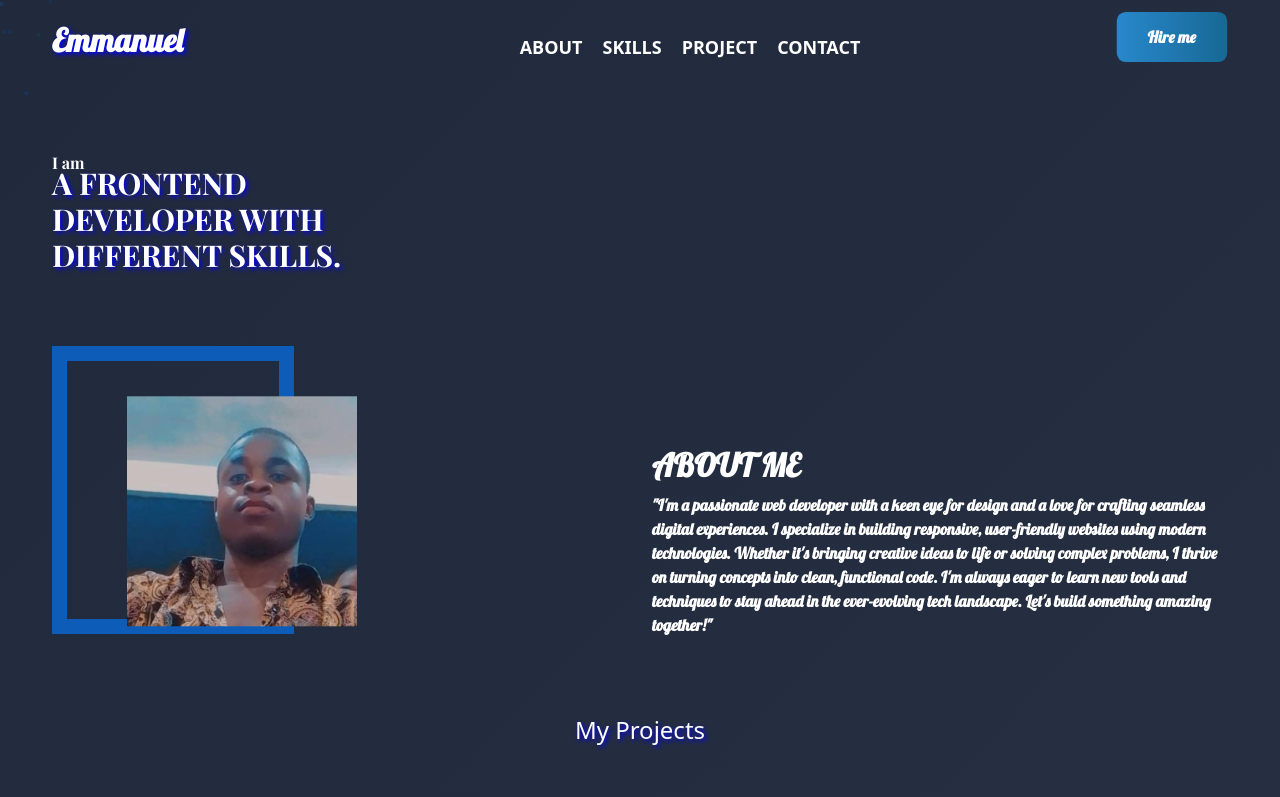
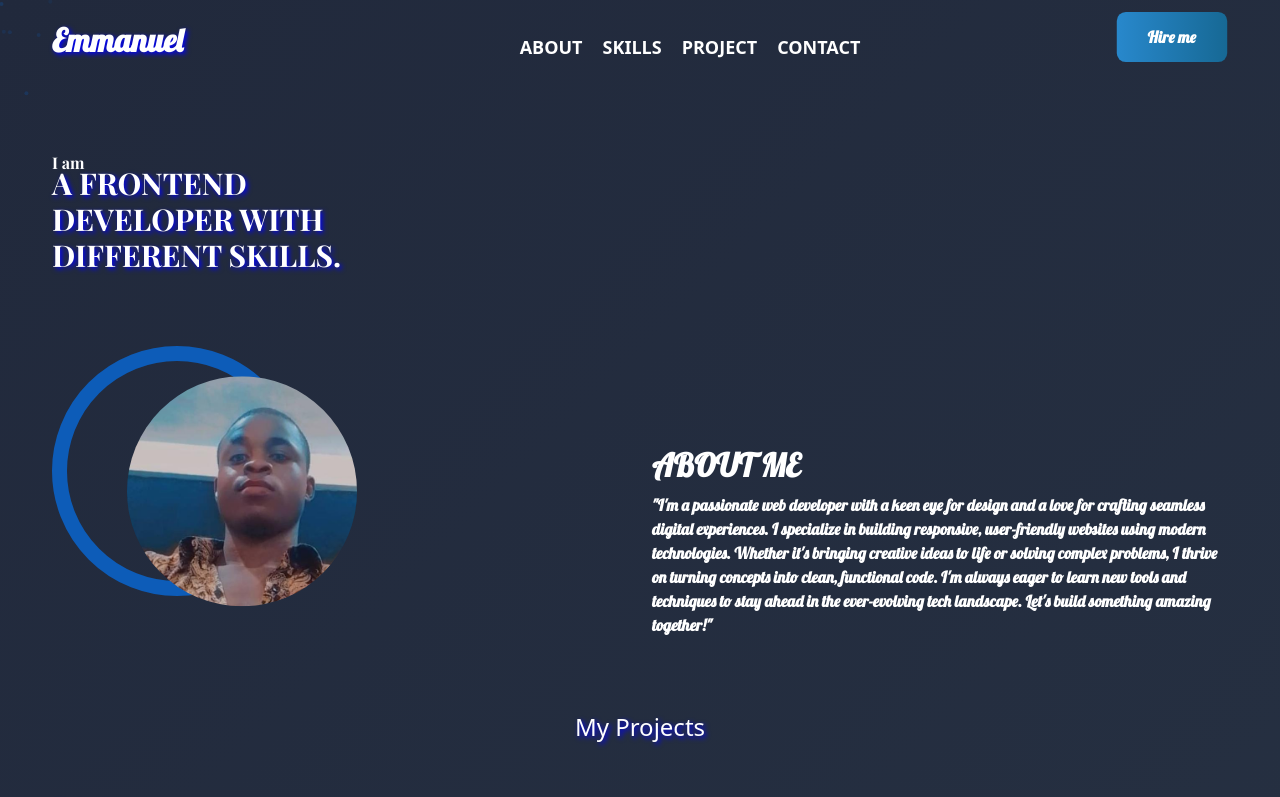
Before and after one commit to emmazy-will/Portfolio, a React (Vite) app in the folder my-portfolio/: page / in a window 1280 px wide. Shown: the top 797 px of the page. Built offline with nearby package versions, Linux system fonts and the light colour scheme; a web font is replaced by a local one.

Commit message:
added-new-update-in-profile

```diff
--- a/my-portfolio/src/App.css
+++ b/my-portfolio/src/App.css
@@ -119,8 +119,9 @@ body {
 }
 #my-image{
   height: 230px;
-  margin-top: 50px;
+  margin-top: 30px;
   margin-left: 60px;
+  border-radius: 50%;
 }
 @keyframes borderColorChange {
   0% { border-color: rgb(37, 75, 156); }
@@ -131,10 +132,11 @@ body {
 }
 .image-boder{
   border: 15px solid blue;
-  width: 42%;
+  width: 250px;
   margin-top: 50px;
-  height: 80%;
+  height: 250px;
   animation: borderColorChange 4s infinite;
+  border-radius: 50%;
 }
 .about-me{
   margin-top: 150px;
```
